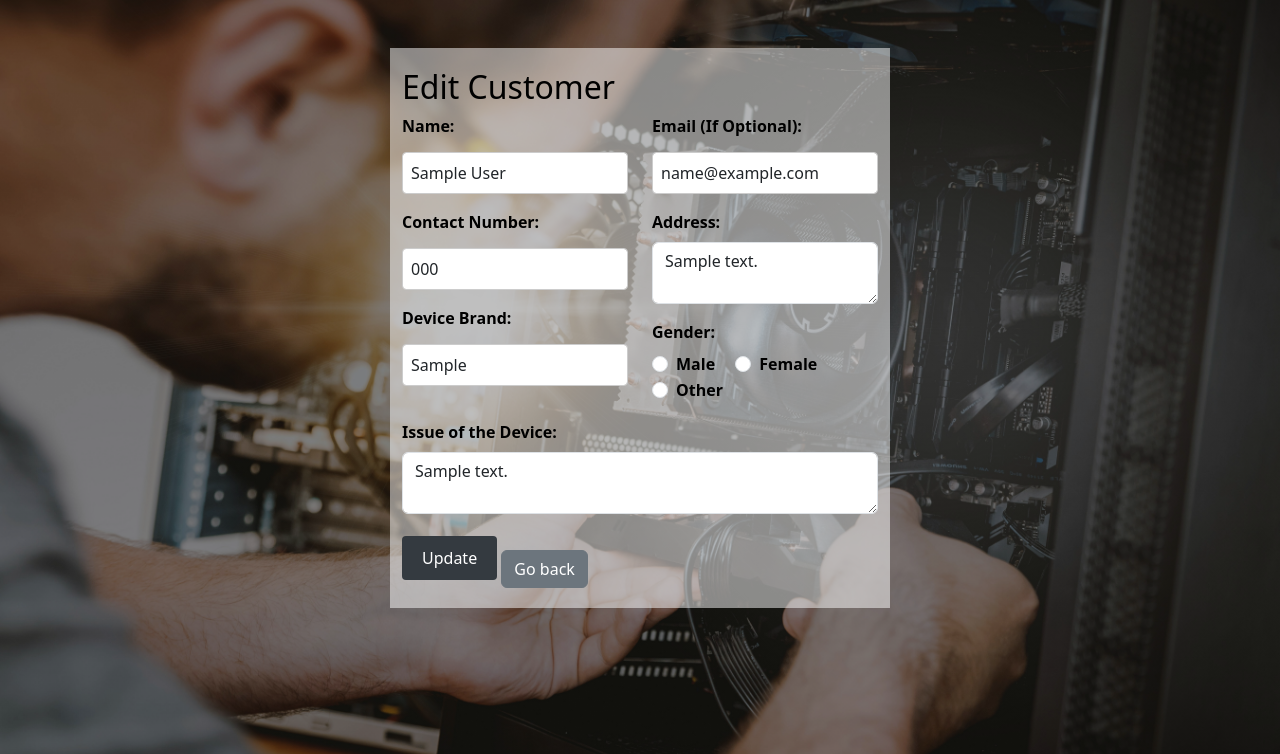
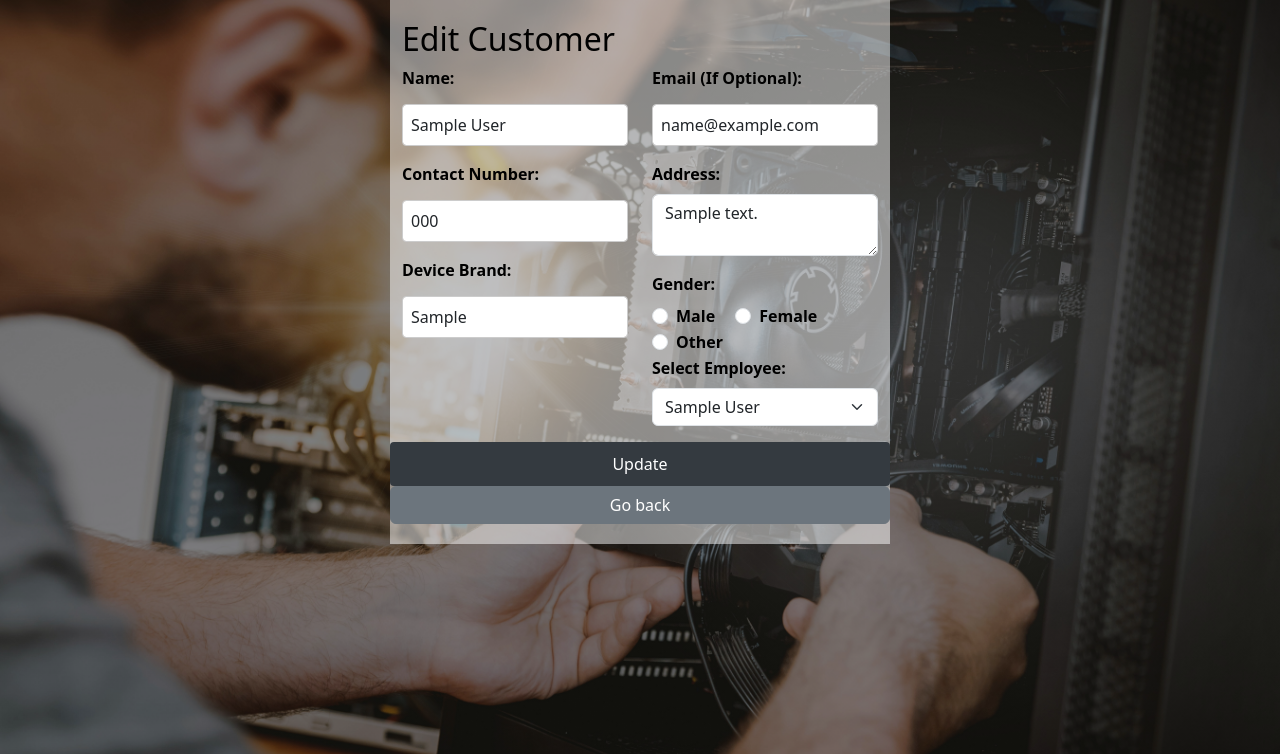
Before and after one commit to Shinano21/E-Commerce_iFix-IT, a PHP site: page /edit_customer.php?id=1 in a window 1280 px wide. Shown: the top 754 px of the page. Run offline with PHP 8.4, Linux system fonts and the light colour scheme; tables that the repository leaves empty or names only in its code hold one stand-in row (values such as "Sample post").

Commit message:
ok na ahaha

```diff
--- a/edit_customer.php
+++ b/edit_customer.php
@@ -24,9 +24,10 @@ if ($_SERVER["REQUEST_METHOD"] == "POST") {
     $brand = $_POST['device_brand'];
     $issue_description = $_POST['issue_description'];
     $gender = $_POST['gender'];
+    $employee_id = $_POST['employee']; // Get the selected employee ID
 
     // Update Customer table
-    $sql_customer = "UPDATE customer SET name='$name', email='$email', phone_number='$phone_number', address='$address', gender='$gender' WHERE customer_id=$customer_id";
+    $sql_customer = "UPDATE customer SET name='$name', email='$email', phone_number='$phone_number', address='$address', gender='$gender', employee_id='$employee_id' WHERE customer_id=$customer_id";
 
     if ($conn->query($sql_customer) === TRUE) {
         // Update Device table if necessary
@@ -80,12 +81,6 @@ if(isset($_GET['id'])) {
     <link href="https://cdn.jsdelivr.net/npm/bootstrap@5.3.3/dist/css/bootstrap.min.css" rel="stylesheet" integrity="sha384-QWTKZyjpPEjISv5WaRU9OFeRpok6YctnYmDr5pNlyT2bRjXh0JMhjY6hW+ALEwIH" crossorigin="anonymous"/>
 </head>
 <body>
-<!-- <header>
-    <div class="header-content">
-        <h1>iFixIT - Edit Customer</h1>
-
-    </div>
-</header> --><br><br>
 <main>
     <div class="container" style="background-color: rgba(255, 255, 255, 0.5); width:500px;">
         <section id="edit-customer-form">
@@ -98,7 +93,7 @@ if(isset($_GET['id'])) {
             <form action="<?php echo htmlspecialchars($_SERVER["PHP_SELF"]); ?>" method="POST">
                 <input type="hidden" name="customer_id" value="<?php echo $customer['customer_id']; ?>">
                 <div class="row">
-                    <div class="col-md-6">
+                  <div class="col-md-6">
                         <div class="mb-3">
                             <label for="name" class="form-label text-black">Name:</label>
                             <input type="text" id="name" name="name" value="<?php echo isset($customer['name']) ? $customer['name'] : ''; ?>" class="form-control" required/>
@@ -135,19 +130,36 @@ if(isset($_GET['id'])) {
                                 <input type="radio" id="other" name="gender" value="Other" <?php if(isset($customer['gender']) && $customer['gender'] === "Other") echo "checked"; ?> class="form-check-input" />
                                 <label for="other" class="form-check-label text-black">Other</label>
                             </div>
+                        <div class="mb-3">
+                            <label for="employee" class="form-label text-black">Select Employee:</label>
+                            <select id="employee" name="employee" class="form-select" required>
+                                <option value="">Select an employee</option>
+                                <?php
+                                // Fetch employees from the database
+                                $sql_employees = "SELECT * FROM employee";
+                                $result_employees = $conn->query($sql_employees);
+                                if ($result_employees->num_rows > 0) {
+                                    while ($row = $result_employees->fetch_assoc()) {
+                                        // Combine first name and last name
+                                        $employee_name = $row["first_name"] . " " . $row["last_name"];
+                                        // Output employee name as an option
+                                        echo "<option value='" . $row["employee_id"] . "'";
+                                        // If the employee is currently assigned to the customer, mark the option as selected
+                                        if(isset($customer['employee_id']) && $customer['employee_id'] == $row['employee_id']) {
+                                            echo " selected";
+                                        }
+                                        echo ">" . $employee_name . "</option>";
+                                    }
+                                }
+                                ?>
+                            </select>
                         </div>
                     </div>
                 </div>
 
-                <!-- Device form fields -->
-                <div class="mb-3">
-                    <label for="issue" class="form-label text-black">Issue of the Device:</label>
-                    <textarea id="issue" name="issue_description" class="form-control" required><?php echo isset($device['issue_description']) ? $device['issue_description'] : ''; ?></textarea>
-                </div>
-
+                <!-- Submit and Go back buttons -->
                 <button type="submit" style=" background-color: #343a40; color: white;">Update</button>
                 <a href="customer.php" class="btn btn-secondary">Go back</a>
-
             </form>
             <?php else: ?>
             <p>Customer not found.</p>
```
